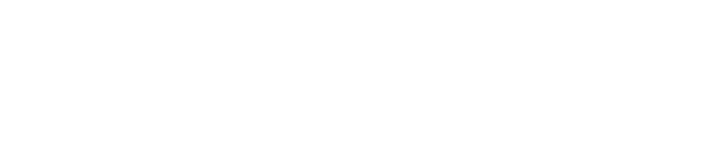
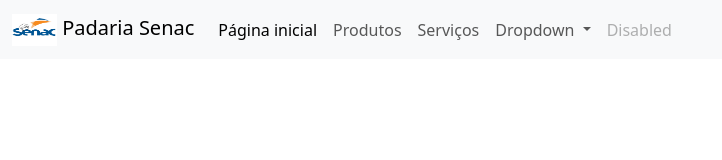
Before and after one commit to caiosazeredo/Padaria-Exemplo, a plain HTML site: page index.html in a window 1280 px wide. Shown: the whole page, without its empty margins (0-722 px from the left). Drawn offline with nearby package versions, Linux system fonts and the light colour scheme.

Commit message:
Navbar
Criação e configuração do navbar

```diff
--- a/index.html
+++ b/index.html
@@ -8,7 +8,46 @@
     <link href="https://cdn.jsdelivr.net/npm/bootstrap@5.3.3/dist/css/bootstrap.min.css" rel="stylesheet" integrity="sha384-QWTKZyjpPEjISv5WaRU9OFeRpok6YctnYmDr5pNlyT2bRjXh0JMhjY6hW+ALEwIH" crossorigin="anonymous">
 </head>
 <body>
-
+<header>
+    <nav class="navbar navbar-expand-lg bg-body-tertiary">
+        <div class="container-fluid">
+            <a class="navbar-brand" href="index.html">
+                <img src="img/padaria senac.png" alt="Logo" width="45" height="32" class="d-inline-block align-text-top">
+                Padaria Senac
+              </a>
+          <button class="navbar-toggler" type="button" data-bs-toggle="collapse" data-bs-target="#navbarSupportedContent" aria-controls="navbarSupportedContent" aria-expanded="false" aria-label="Toggle navigation">
+            <span class="navbar-toggler-icon"></span>
+          </button>
+          <div class="collapse navbar-collapse" id="navbarSupportedContent">
+            <ul class="navbar-nav me-auto mb-2 mb-lg-0">
+              <li class="nav-item">
+                <a class="nav-link active" aria-current="page" href="index.html">Página inicial</a>
+              </li>
+              <li class="nav-item">
+                <a class="nav-link" href="#">Produtos</a>
+              </li>
+              <li class="nav-item">
+                <a class="nav-link" href="#">Serviços</a>
+              </li>
+              <li class="nav-item dropdown">
+                <a class="nav-link dropdown-toggle" href="#" role="button" data-bs-toggle="dropdown" aria-expanded="false">
+                  Dropdown
+                </a>
+                <ul class="dropdown-menu">
+                  <li><a class="dropdown-item" href="#">Action</a></li>
+                  <li><a class="dropdown-item" href="#">Another action</a></li>
+                  <li><hr class="dropdown-divider"></li>
+                  <li><a class="dropdown-item" href="#">Something else here</a></li>
+                </ul>
+              </li>
+              <li class="nav-item">
+                <a class="nav-link disabled" aria-disabled="true">Disabled</a>
+              </li>
+            </ul>
+          </div>
+        </div>
+      </nav>
+</header>
 
 
 <footer>
```
Also changed, not shown: img/padaria senac.png (added).
